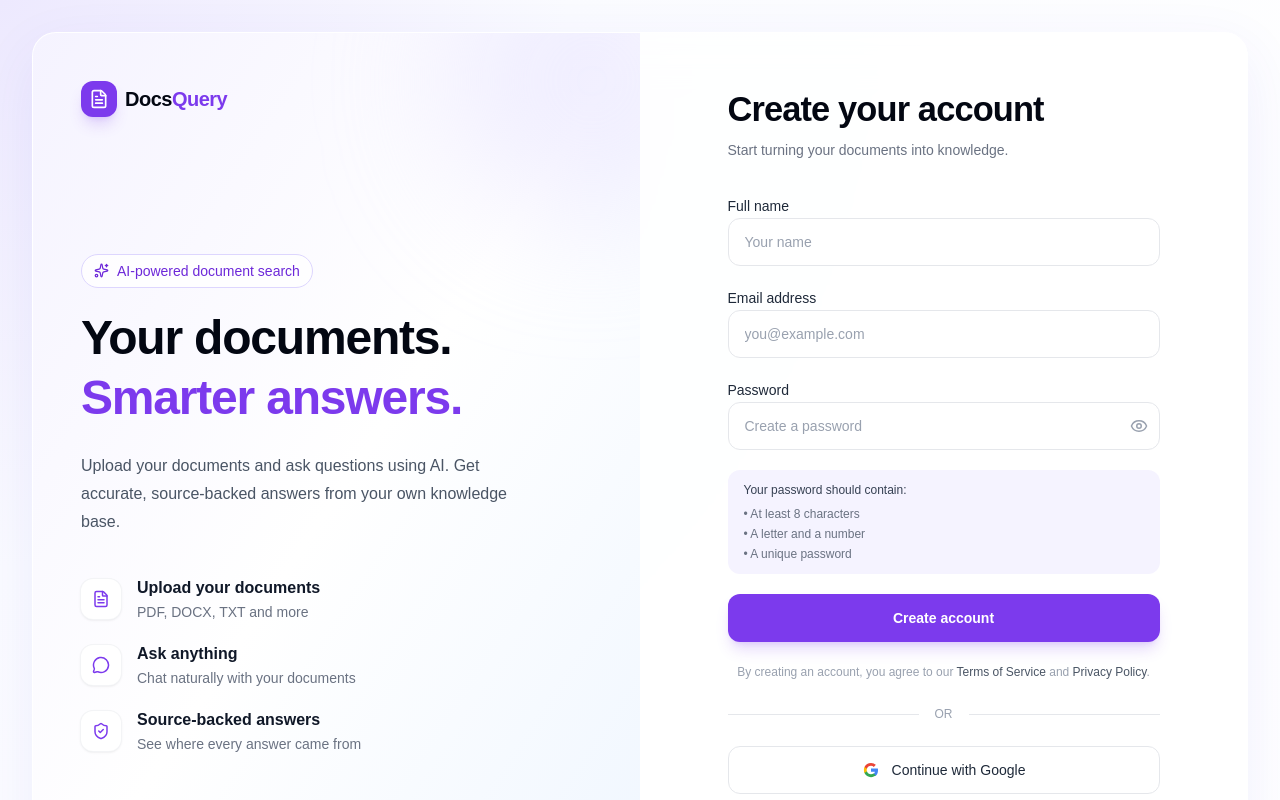
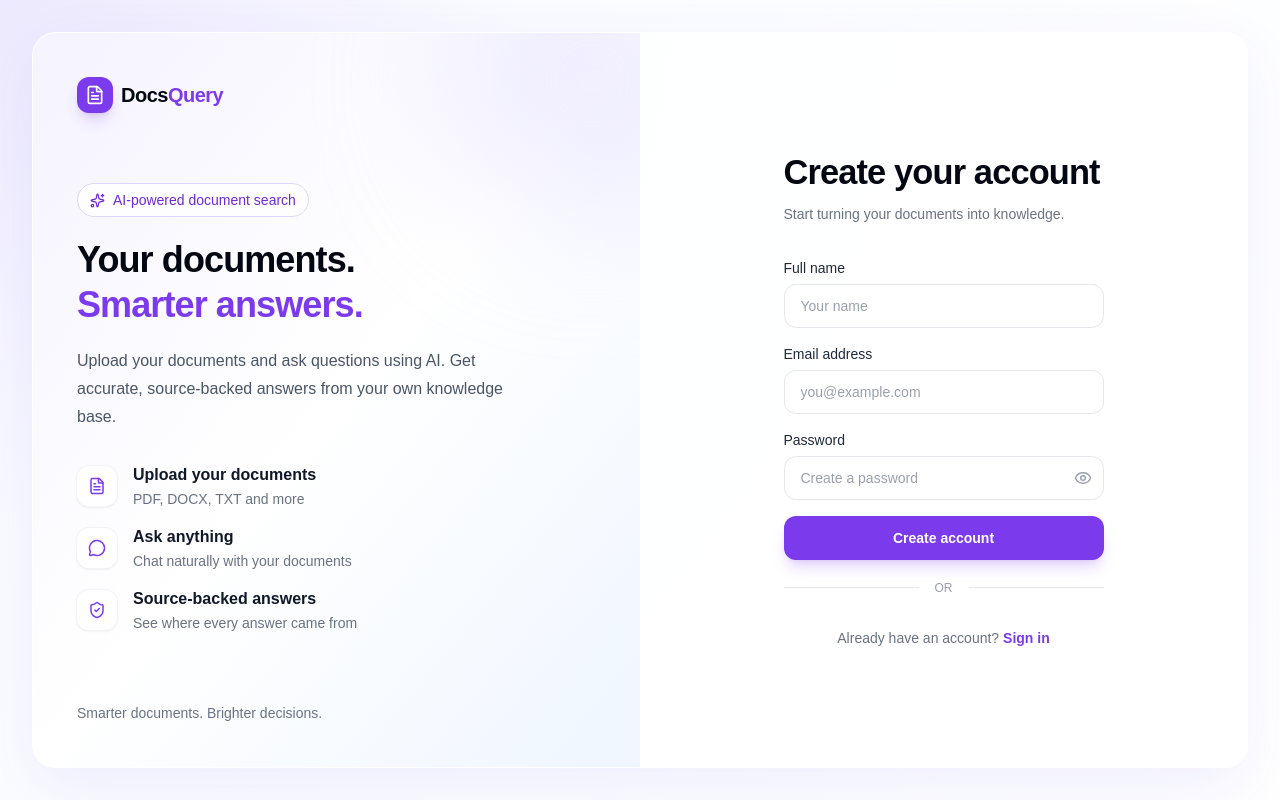
Before and after one commit to unais-08/DocsQuery-RAG, a Next.js app in the folder frontend/: page /register in a window 1280 px wide. Shown: the top 800 px of the page. Built offline with nearby package versions, Linux system fonts and the light colour scheme.

Commit message:
refactor(auth): simplify layout and form components, adjust spacing and styles

```diff
--- a/frontend/app/(auth)/layout.tsx
+++ b/frontend/app/(auth)/layout.tsx
@@ -1,12 +1,8 @@
 import type { ReactNode } from "react";
 
-export default function AuthLayout({
-    children,
-}: {
-    children: ReactNode;
-}) {
+export default function AuthLayout({ children }: { children: ReactNode }) {
     return (
-        <main className="min-h-screen bg-[radial-gradient(circle_at_top_left,#ede9fe_0%,#fafbff_35%,#ffffff_100%)]">
+        <main className="h-[100dvh] overflow-hidden bg-[radial-gradient(circle_at_top_left,#ede9fe_0%,#fafbff_35%,#ffffff_100%)]">
             {children}
         </main>
     );
--- a/frontend/app/(auth)/login/page.tsx
+++ b/frontend/app/(auth)/login/page.tsx
@@ -6,19 +6,16 @@ import { SocialButtons } from "@/components/auth/social-buttons";
 export default function LoginPage() {
     return (
         <AuthShell mode="login">
-
             <div>
                 <h1 className="text-3xl font-bold tracking-tight text-gray-950 sm:text-[2.15rem]">
                     Welcome back
                 </h1>
-
                 <p className="mt-2 text-sm leading-6 text-gray-500">
                     Sign in to continue to your DocsQuery workspace.
                 </p>
             </div>
 
-            <form className="mt-8 space-y-5">
-
+            <form className="mt-8 space-y-4">
                 <AuthInput
                     label="Email address"
                     name="email"
@@ -26,57 +23,34 @@ export default function LoginPage() {
                     placeholder="you@example.com"
                 />
 
-                <div className="space-y-2">
-                    <div className="flex items-center justify-between">
-                        <label
-                            htmlFor="password"
-                            className="text-sm font-medium text-gray-800"
-                        >
-                            Password
-                        </label>
+                {/* Single AuthInput — action prop puts Forgot password in the label row */}
+                <AuthInput
+                    label="Password"
+                    name="password"
+                    type="password"
+                    placeholder="Enter your password"
 
-                        <Link
-                            href="/forgot-password"
-                            className="text-sm font-medium text-brand-600 hover:text-brand-700"
-                        >
-                            Forgot password?
-                        </Link>
-                    </div>
-
-                    <AuthInput
-                        label=""
-                        name="password"
-                        type="password"
-                        placeholder="Enter your password"
-                    />
-                </div>
+                />
 
                 <button
                     type="submit"
-                    className="h-12 w-full rounded-xl bg-brand-600 text-sm font-semibold text-white shadow-lg shadow-brand-600/20 transition hover:bg-brand-700 active:scale-[0.99]"
+                    className="h-11 w-full rounded-xl bg-brand-600 text-sm font-semibold text-white shadow-lg shadow-brand-600/20 transition hover:bg-brand-700 active:scale-[0.99]"
                 >
                     Sign in
                 </button>
-
             </form>
 
             <Divider />
-
             <SocialButtons />
-
         </AuthShell>
     );
 }
 
 function Divider() {
     return (
-        <div className="my-6 flex items-center gap-4">
+        <div className="my-5 flex items-center gap-4">
             <div className="h-px flex-1 bg-gray-200" />
-
-            <span className="text-xs font-medium uppercase text-gray-400">
-                or
-            </span>
-
+            <span className="text-xs font-medium uppercase text-gray-400">or</span>
             <div className="h-px flex-1 bg-gray-200" />
         </div>
     );
--- a/frontend/app/(auth)/register/page.tsx
+++ b/frontend/app/(auth)/register/page.tsx
@@ -5,32 +5,27 @@ import { SocialButtons } from "@/components/auth/social-buttons";
 export default function RegisterPage() {
     return (
         <AuthShell mode="register">
-
             <div>
                 <h1 className="text-3xl font-bold tracking-tight text-gray-950 sm:text-[2.15rem]">
                     Create your account
                 </h1>
-
                 <p className="mt-2 text-sm leading-6 text-gray-500">
                     Start turning your documents into knowledge.
                 </p>
             </div>
 
-            <form className="mt-8 space-y-5">
-
+            <form className="mt-8 space-y-4">
                 <AuthInput
                     label="Full name"
                     name="name"
                     placeholder="Your name"
                 />
-
                 <AuthInput
                     label="Email address"
                     name="email"
                     type="email"
                     placeholder="you@example.com"
                 />
-
                 <AuthInput
                     label="Password"
                     name="password"
@@ -38,43 +33,19 @@ export default function RegisterPage() {
                     placeholder="Create a password"
                 />
 
-                {/* Password requirements */}
-                <div className="rounded-xl bg-brand-50 px-4 py-3">
-                    <p className="text-xs font-medium text-gray-700">
-                        Your password should contain:
-                    </p>
 
-                    <ul className="mt-2 space-y-1 text-xs text-gray-500">
-                        <li>• At least 8 characters</li>
-                        <li>• A letter and a number</li>
-                        <li>• A unique password</li>
-                    </ul>
-                </div>
 
                 <button
                     type="submit"
-                    className="h-12 w-full rounded-xl bg-brand-600 text-sm font-semibold text-white shadow-lg shadow-brand-600/20 transition hover:bg-brand-700 active:scale-[0.99]"
+                    className="h-11 w-full rounded-xl bg-brand-600 text-sm font-semibold text-white shadow-lg shadow-brand-600/20 transition hover:bg-brand-700 active:scale-[0.99]"
                 >
                     Create account
                 </button>
 
-                <p className="text-center text-xs leading-5 text-gray-400">
-                    By creating an account, you agree to our{" "}
-                    <span className="text-gray-600">
-                        Terms of Service
-                    </span>{" "}
-                    and{" "}
-                    <span className="text-gray-600">
-                        Privacy Policy
-                    </span>
-                    .
-                </p>
 
             </form>
 
             <Divider />
-
-            <SocialButtons />
 
         </AuthShell>
     );
@@ -82,13 +53,9 @@ export default function RegisterPage() {
 
 function Divider() {
     return (
-        <div className="my-6 flex items-center gap-4">
+        <div className="my-5 flex items-center gap-4">
             <div className="h-px flex-1 bg-gray-200" />
-
-            <span className="text-xs font-medium uppercase text-gray-400">
-                or
-            </span>
-
+            <span className="text-xs font-medium uppercase text-gray-400">or</span>
             <div className="h-px flex-1 bg-gray-200" />
         </div>
     );
--- a/frontend/components/auth/auth-input.tsx
+++ b/frontend/components/auth/auth-input.tsx
@@ -2,12 +2,14 @@
 
 import { Eye, EyeOff } from "lucide-react";
 import { useState } from "react";
+import type { ReactNode } from "react";
 
 interface AuthInputProps {
     label: string;
     type?: "text" | "email" | "password";
     placeholder: string;
     name: string;
+    action?: ReactNode; // ← new: renders right-aligned in the label row
 }
 
 export function AuthInput({
@@ -15,16 +17,18 @@ export function AuthInput({
     type = "text",
     placeholder,
     name,
+    action,
 }: AuthInputProps) {
     const [showPassword, setShowPassword] = useState(false);
 
     const inputType =
-        type === "password" && showPassword
-            ? "text"
-            : type;
+        type === "password" && showPassword ? "text" : type;
 
     return (
-        <div className="space-y-2">
+        <div className="space-y-1.5">
+            {/* Label row — only renders if label text OR action is provided */}
+            {(label || action) && (
+                <div className="flex items-center justify-between">
                     {label && (
                         <label
                             htmlFor={name}
@@ -33,6 +37,11 @@ export function AuthInput({
                             {label}
                         </label>
                     )}
+                    {action && (
+                        <span className="ml-auto">{action}</span>
+                    )}
+                </div>
+            )}
 
             <div className="relative">
                 <input
@@ -40,25 +49,17 @@ export function AuthInput({
                     name={name}
                     type={inputType}
                     placeholder={placeholder}
-                    className="h-12 w-full rounded-xl border border-gray-200 bg-white px-4 text-sm text-gray-900 outline-none transition placeholder:text-gray-400 focus:border-brand-500 focus:ring-4 focus:ring-brand-500/10"
+                    className="h-11 w-full rounded-xl border border-gray-200 bg-white px-4 text-sm text-gray-900 outline-none transition placeholder:text-gray-400 focus:border-brand-500 focus:ring-4 focus:ring-brand-500/10"
                 />
 
                 {type === "password" && (
                     <button
                         type="button"
-                        onClick={() => setShowPassword((value) => !value)}
+                        onClick={() => setShowPassword((v) => !v)}
                         className="absolute right-3 top-1/2 -translate-y-1/2 text-gray-400 transition hover:text-gray-600"
-                        aria-label={
-                            showPassword
-                                ? "Hide password"
-                                : "Show password"
-                        }
+                        aria-label={showPassword ? "Hide password" : "Show password"}
                     >
-                        {showPassword ? (
-                            <EyeOff size={18} />
-                        ) : (
-                            <Eye size={18} />
-                        )}
+                        {showPassword ? <EyeOff size={18} /> : <Eye size={18} />}
                     </button>
                 )}
             </div>
--- a/frontend/components/auth/auth-shell.tsx
+++ b/frontend/components/auth/auth-shell.tsx
@@ -11,75 +11,57 @@ export function AuthShell({ children, mode }: AuthShellProps) {
     const isLogin = mode === "login";
 
     return (
-        <div className="min-h-screen p-3 sm:p-6 lg:p-8">
-            <div className="mx-auto flex min-h-[calc(100vh-1.5rem)] max-w-7xl overflow-hidden rounded-2xl border border-white/80 bg-white/80 shadow-docs-auth backdrop-blur-xl sm:rounded-3xl sm:min-h-[calc(100vh-3rem)] lg:min-h-[calc(100vh-4rem)]">
+        <div className="h-full p-0 sm:p-6 lg:p-8">
+            <div className="mx-auto flex h-full max-w-7xl overflow-hidden border-white/80 bg-white/80 sm:rounded-3xl sm:border sm:shadow-docs-auth">
 
-                {/* Left marketing section */}
-                <section className="relative hidden overflow-hidden bg-gradient-to-br from-brand-50 via-white to-docs-blue-50 p-12 lg:flex lg:w-1/2 lg:flex-col">
-
-                    {/* Decorative blobs */}
+                {/* Left panel — fixed height, clips overflow, never scrolls */}
+                <section className="relative hidden w-1/2 shrink-0 overflow-hidden bg-gradient-to-br from-brand-50 via-white to-docs-blue-50 p-10 lg:flex lg:flex-col xl:p-11">
                     <div className="absolute -right-24 -top-24 h-72 w-72 rounded-full bg-brand-200/40 blur-3xl" />
                     <div className="absolute -bottom-32 -left-24 h-80 w-80 rounded-full bg-docs-blue-200/40 blur-3xl" />
 
                     <div className="relative z-10 flex h-full flex-col">
-
-                        {/* Logo */}
-                        <Link
-                            href="/"
-                            className="flex w-fit items-center gap-2"
-                        >
+                        <Link href="/" className="flex w-fit items-center gap-2">
                             <div className="flex h-9 w-9 items-center justify-center rounded-xl bg-brand-600 text-white shadow-lg shadow-brand-600/20">
                                 <FileText size={20} />
                             </div>
-
                             <span className="text-xl font-bold tracking-tight text-gray-950">
                                 Docs<span className="text-brand-600">Query</span>
                             </span>
                         </Link>
 
-                        {/* Hero */}
-                        <div className="my-auto max-w-lg">
-
+                        <div className="my-auto max-w-lg py-8">
                             <div className="mb-5 inline-flex items-center gap-2 rounded-full border border-brand-200 bg-white/80 px-3 py-1.5 text-sm font-medium text-brand-700">
                                 <Sparkles size={15} />
                                 AI-powered document search
                             </div>
 
-                            <h1 className="text-4xl font-bold leading-tight tracking-tight text-gray-950 xl:text-5xl">
+                            <h1 className="text-4xl font-bold leading-tight tracking-tight text-gray-950 2xl:text-5xl">
                                 Your documents.
                                 <br />
-                                <span className="text-brand-600">
-                                    Smarter answers.
-                                </span>
+                                <span className="text-brand-600">Smarter answers.</span>
                             </h1>
 
-                            <p className="mt-6 max-w-md text-base leading-7 text-gray-600">
+                            <p className="mt-5 max-w-md text-base leading-7 text-gray-600">
                                 Upload your documents and ask questions using AI.
-                                Get accurate, source-backed answers from your own
-                                knowledge base.
+                                Get accurate, source-backed answers from your own knowledge base.
                             </p>
 
-                            {/* Features */}
-                            <div className="mt-10 space-y-5">
-
+                            <div className="mt-8 space-y-4">
                                 <Feature
                                     icon={<FileText size={18} />}
                                     title="Upload your documents"
                                     description="PDF, DOCX, TXT and more"
                                 />
-
                                 <Feature
                                     icon={<MessageCircle size={18} />}
                                     title="Ask anything"
                                     description="Chat naturally with your documents"
                                 />
-
                                 <Feature
                                     icon={<ShieldCheck size={18} />}
                                     title="Source-backed answers"
                                     description="See where every answer came from"
                                 />
-
                             </div>
                         </div>
 
@@ -89,20 +71,16 @@ export function AuthShell({ children, mode }: AuthShellProps) {
                     </div>
                 </section>
 
-                {/* Form section */}
-                <section className="flex w-full items-center justify-center px-5 py-8 sm:px-10 sm:py-12 lg:w-1/2 lg:px-12 lg:py-14">
-                    <div className="w-full max-w-[27rem]">
+                {/* Form column — min-h-0 lets it shrink so overflow-y-auto fires */}
+                <section className="flex min-h-0 w-full flex-col overflow-y-auto lg:w-1/2">
+                    <div className="m-auto w-full max-w-[26rem] px-5 py-10 sm:px-10 lg:px-12">
 
                         {/* Mobile logo */}
-                        <div className="mb-8 flex justify-center sm:mb-10 lg:hidden">
-                            <Link
-                                href="/"
-                                className="flex items-center gap-2"
-                            >
+                        <div className="mb-8 flex justify-center lg:hidden">
+                            <Link href="/" className="flex items-center gap-2">
                                 <div className="flex h-9 w-9 items-center justify-center rounded-xl bg-brand-600 text-white">
                                     <FileText size={20} />
                                 </div>
-
                                 <span className="text-xl font-bold">
                                     Docs<span className="text-brand-600">Query</span>
                                 </span>
@@ -111,31 +89,23 @@ export function AuthShell({ children, mode }: AuthShellProps) {
 
                         {children}
 
-                        {/* Switch auth page */}
-                        <p className="mt-7 text-center text-sm text-gray-500">
+                        <p className="mt-8 text-center text-sm text-gray-500">
                             {isLogin ? (
                                 <>
                                     Don't have an account?{" "}
-                                    <Link
-                                        href="/register"
-                                        className="font-semibold text-brand-600 hover:text-brand-700"
-                                    >
+                                    <Link href="/register" className="font-semibold text-brand-600 hover:text-brand-700">
                                         Create one
                                     </Link>
                                 </>
                             ) : (
                                 <>
                                     Already have an account?{" "}
-                                    <Link
-                                        href="/login"
-                                        className="font-semibold text-brand-600 hover:text-brand-700"
-                                    >
+                                    <Link href="/login" className="font-semibold text-brand-600 hover:text-brand-700">
                                         Sign in
                                     </Link>
                                 </>
                             )}
                         </p>
-
                     </div>
                 </section>
             </div>
@@ -143,29 +113,15 @@ export function AuthShell({ children, mode }: AuthShellProps) {
     );
 }
 
-function Feature({
-    icon,
-    title,
-    description,
-}: {
-    icon: ReactNode;
-    title: string;
-    description: string;
-}) {
+function Feature({ icon, title, description }: { icon: ReactNode; title: string; description: string }) {
     return (
         <div className="flex items-center gap-4">
             <div className="flex h-10 w-10 shrink-0 items-center justify-center rounded-xl bg-white text-brand-600 shadow-sm ring-1 ring-gray-100">
                 {icon}
             </div>
-
             <div>
-                <p className="font-semibold text-gray-900">
-                    {title}
-                </p>
-
-                <p className="mt-0.5 text-sm text-gray-500">
-                    {description}
-                </p>
+                <p className="font-semibold text-gray-900">{title}</p>
+                <p className="mt-0.5 text-sm text-gray-500">{description}</p>
             </div>
         </div>
     );
--- a/frontend/components/auth/social-buttons.tsx
+++ b/frontend/components/auth/social-buttons.tsx
@@ -1,4 +1,3 @@
-import { GitBranchIcon } from "lucide-react";
 
 export function SocialButtons() {
     return (
@@ -10,14 +9,6 @@ export function SocialButtons() {
             >
                 <GoogleIcon />
                 Continue with Google
-            </button>
-
-            <button
-                type="button"
-                className="flex h-12 w-full items-center justify-center gap-3 rounded-xl border border-gray-200 bg-white text-sm font-medium text-gray-800 transition hover:bg-gray-50"
-            >
-                <GitBranchIcon size={18} />
-                Continue with GitHub
             </button>
 
         </div>
```
Lines whose indentation alone changed are shown as unchanged.
